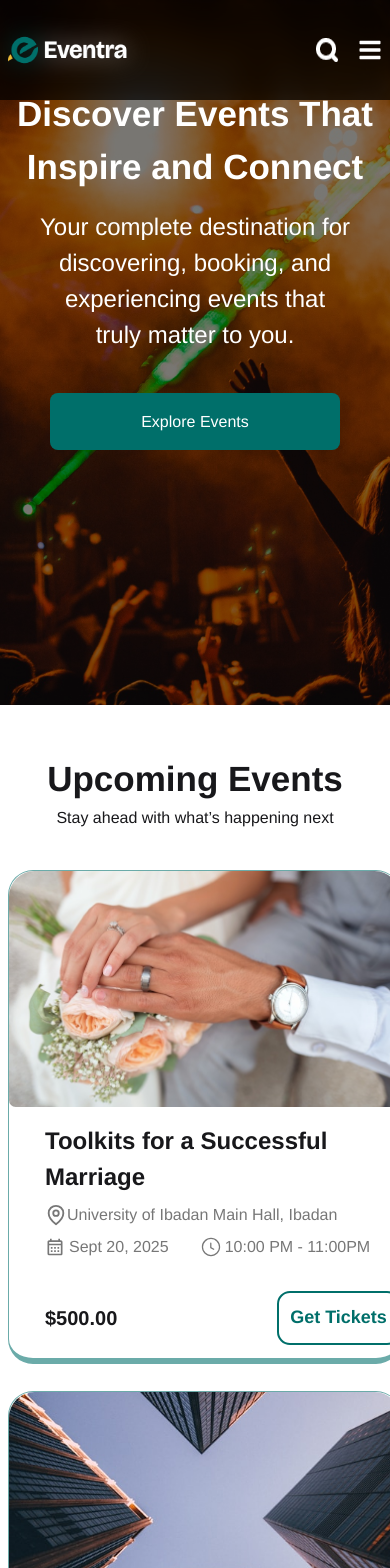
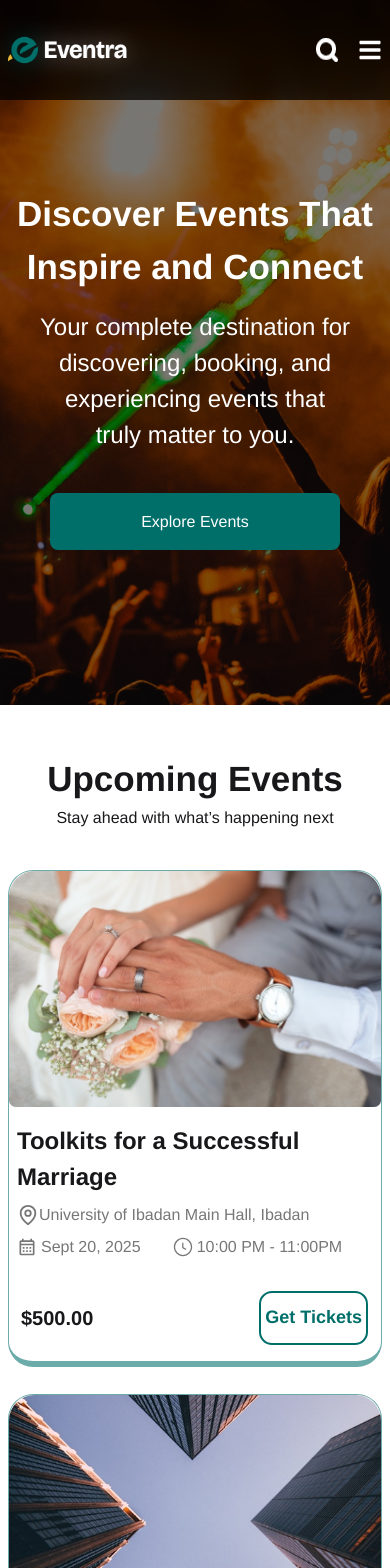
Before and after one commit to Tobak95/Event-Frontend, a React (Vite) app: page / in a window 390 px wide. Shown: the top 1568 px of the page. Built offline with nearby package versions, Linux system fonts and the light colour scheme.

Commit message:
still fixing bugs

```diff
--- a/src/component/Hero.jsx
+++ b/src/component/Hero.jsx
@@ -8,7 +8,7 @@ const Hero = () => {
         <div className="absolute inset-0 bg-black/50"></div>
         <div className="layout relative z-10  ">
           <div className="max-w-[944px] text-center mx-auto  ">
-            <h1 className="font-bold text-[35px] lg:text-[64px] pt-20 md:mt-30">
+            <h1 className="mt-25 font-bold text-[35px] lg:text-[64px] pt-20 md:mt-30">
               Discover Events That Inspire and Connect
             </h1>
             <p className="text-[24px] mt-4">
--- a/src/component/UpcomingEvent.jsx
+++ b/src/component/UpcomingEvent.jsx
@@ -21,7 +21,7 @@ const UpcomingEvent = () => {
           return (
             <div
               key={index}
-               className=" lg:w-[440px] h-[494px] border border-[#6BABA9] rounded-[25px] border-b-[6.27px] "
+               className="w-full lg:w-[440px] lg:h-[494px] border border-[#6BABA9] rounded-[25px] border-b-[6.27px] "
             >
               <img
                 src={event.image}
@@ -29,7 +29,7 @@ const UpcomingEvent = () => {
                 className="object-cover h-[236px] w-full rounded-tl-[25.44px] rounded-tr-[25.44px] rounded-bl-[6.69px] rounded-br-[6.69px] "
               />
 
-              <div className="py-4 pl-9">
+              <div className="px-2 py-4 lg:pl-9">
                 <div className="w-[355px]">
                   <h1 className="text-[24px] font-[700]">{event.title}</h1>
                   <div className="flex items-center text-[#777777] font-[400] mt-2">
@@ -47,9 +47,9 @@ const UpcomingEvent = () => {
                       <p>{event.time}</p>
                     </div>
                   </div>
-                  <div className="flex justify-between items-center font-[700] mt-8">
+                  <div className="px-1 flex justify-between items-center font-[700] mt-8">
                     <h6 className="text-[20px]">{event.price}</h6>
-                    <button className="w-[123px] h-[54px] rounded-[13px]
+                    <button className="px-1 lg:w-[123px] h-[54px] rounded-[13px]
                     border-[2.54px] border-[#006F6A] text-[#006F6A] text-[18px] cursor-pointer ">
                       Get Tickets
                     </button>
```
